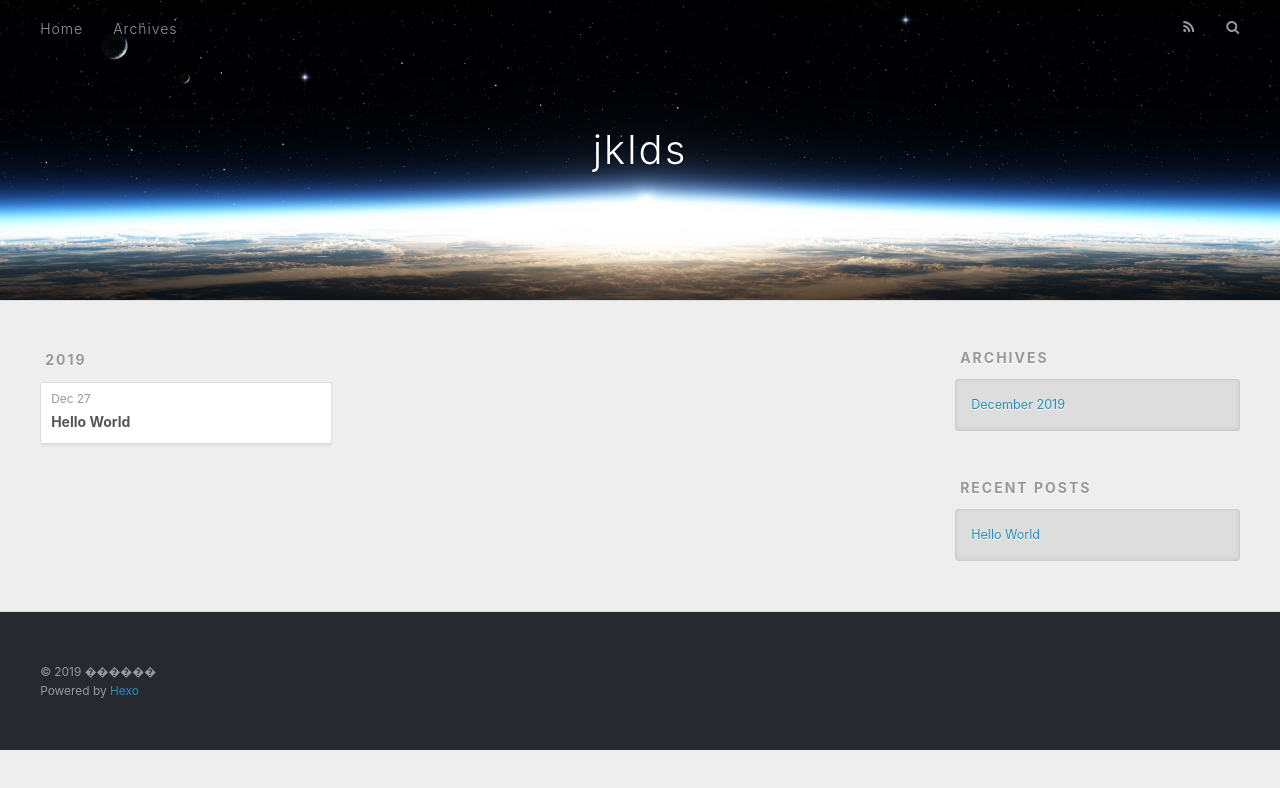
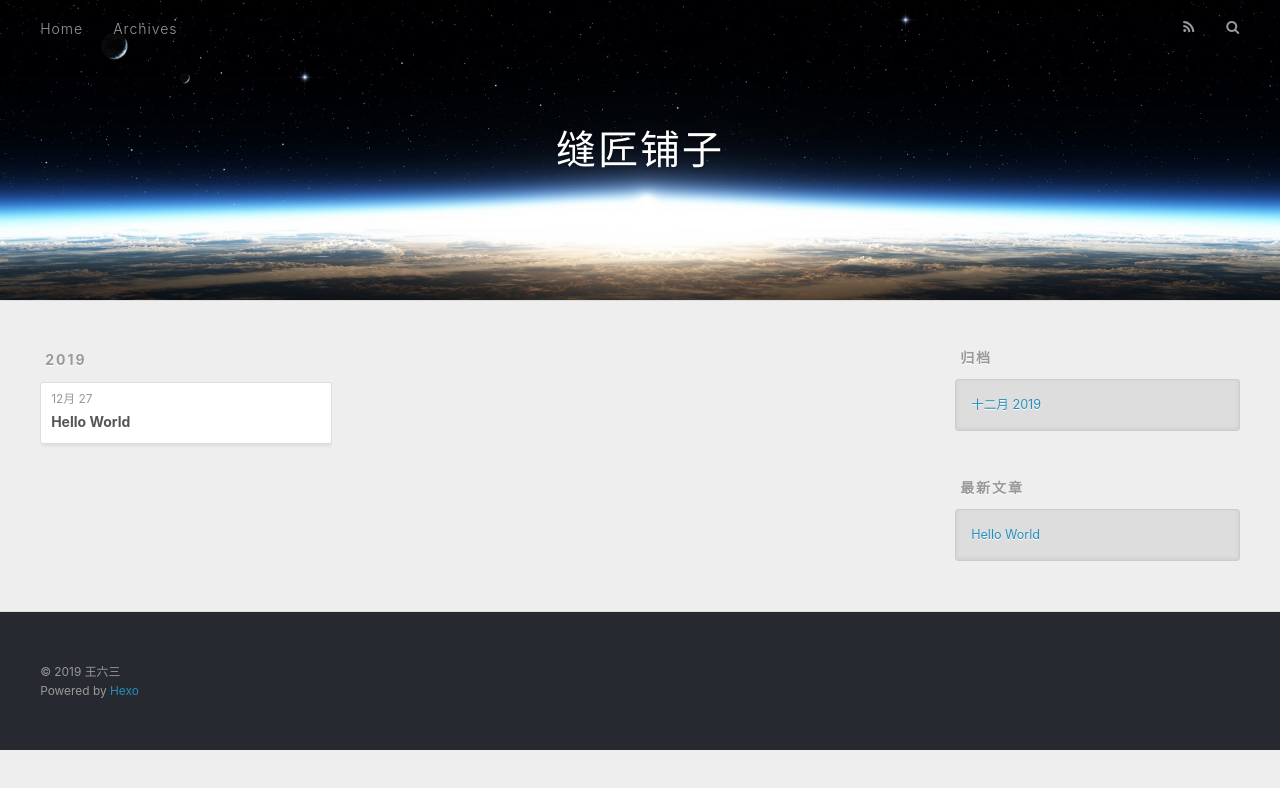
Before and after one commit to fj-jun/fj-jun.github.io, a plain HTML site: page archives/2019/12/index.html in a window 1280 px wide. Drawn offline with nearby package versions, Linux system fonts and the light colour scheme.

Commit message:
Site updated: 2019-12-27 01:48:48

```diff
--- a/archives/2019/12/index.html
+++ b/archives/2019/12/index.html
@@ -5,17 +5,17 @@
 
 
 
-  <title>Archives: 2019/12 | jklds</title>
+  <title>归档: 2019/12 | 缝匠铺子</title>
   <meta name="viewport" content="width=device-width, initial-scale=1, maximum-scale=1">
   <meta property="og:type" content="website">
-<meta property="og:title" content="jklds">
+<meta property="og:title" content="缝匠铺子">
 <meta property="og:url" content="http://yoursite.com/archives/2019/12/index.html">
-<meta property="og:site_name" content="jklds">
-<meta property="og:locale" content="en_US">
-<meta property="article:author" content="������">
+<meta property="og:site_name" content="缝匠铺子">
+<meta property="og:locale" content="zh_CN">
+<meta property="article:author" content="王六三">
 <meta name="twitter:card" content="summary">
 
-    <link rel="alternate" href="/atom.xml" title="jklds" type="application/atom+xml">
+    <link rel="alternate" href="/atom.xml" title="缝匠铺子" type="application/atom+xml">
 
 
     <link rel="icon" href="/favicon.png">
@@ -36,7 +36,7 @@
   <div id="header-outer" class="outer">
     <div id="header-title" class="inner">
       <h1 id="logo-wrap">
-        <a href="/" id="logo">jklds</a>
+        <a href="/" id="logo">缝匠铺子</a>
       </h1>
 
     </div>
@@ -53,7 +53,7 @@
 
           <a id="nav-rss-link" class="nav-icon" href="/atom.xml" title="RSS Feed"></a>
 
-        <a id="nav-search-btn" class="nav-icon" title="Search"></a>
+        <a id="nav-search-btn" class="nav-icon" title="搜索"></a>
       </nav>
       <div id="search-form-wrap">
         <form action="//google.com/search" method="get" accept-charset="UTF-8" class="search-form"><input type="search" name="q" class="search-form-input" placeholder="Search"><button type="submit" class="search-form-submit">&#xF002;</button><input type="hidden" name="sitesearch" value="http://yoursite.com"></form>
@@ -79,7 +79,7 @@
   <div class="archive-article-inner">
     <header class="archive-article-header">
       <a href="/2019/12/27/hello-world/" class="archive-article-date">
-  <time datetime="2019-12-26T17:03:57.431Z" itemprop="datePublished">Dec 27</time>
+  <time datetime="2019-12-26T17:03:57.431Z" itemprop="datePublished">12月 27</time>
 </a>
 
 
@@ -111,9 +111,9 @@
 
 
   <div class="widget-wrap">
-    <h3 class="widget-title">Archives</h3>
+    <h3 class="widget-title">归档</h3>
     <div class="widget">
-      <ul class="archive-list"><li class="archive-list-item"><a class="archive-list-link" href="/archives/2019/12/">December 2019</a></li></ul>
+      <ul class="archive-list"><li class="archive-list-item"><a class="archive-list-link" href="/archives/2019/12/">十二月 2019</a></li></ul>
     </div>
   </div>
 
@@ -121,7 +121,7 @@
 
 
   <div class="widget-wrap">
-    <h3 class="widget-title">Recent Posts</h3>
+    <h3 class="widget-title">最新文章</h3>
     <div class="widget">
       <ul>
 
@@ -141,7 +141,7 @@
 
   <div class="outer">
     <div id="footer-info" class="inner">
-      &copy; 2019 ������<br>
+      &copy; 2019 王六三<br>
       Powered by <a href="http://hexo.io/" target="_blank">Hexo</a>
     </div>
   </div>
```
Also changed, not shown: 2019/12/27/hello-world/index.html (+12 -12 lines), archives/2019/index.html (+13 -13 lines), archives/index.html (+13 -13 lines), index.html (+13 -13 lines).
